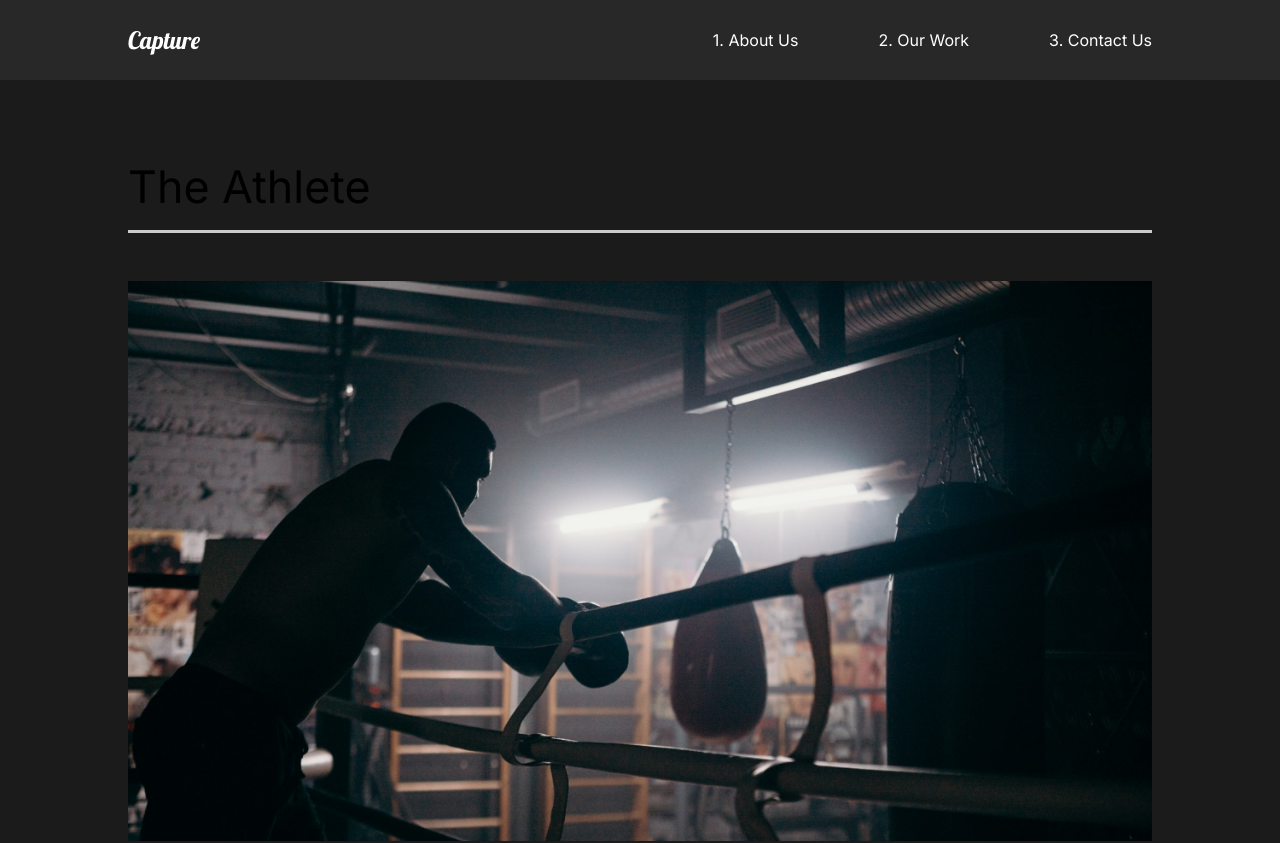
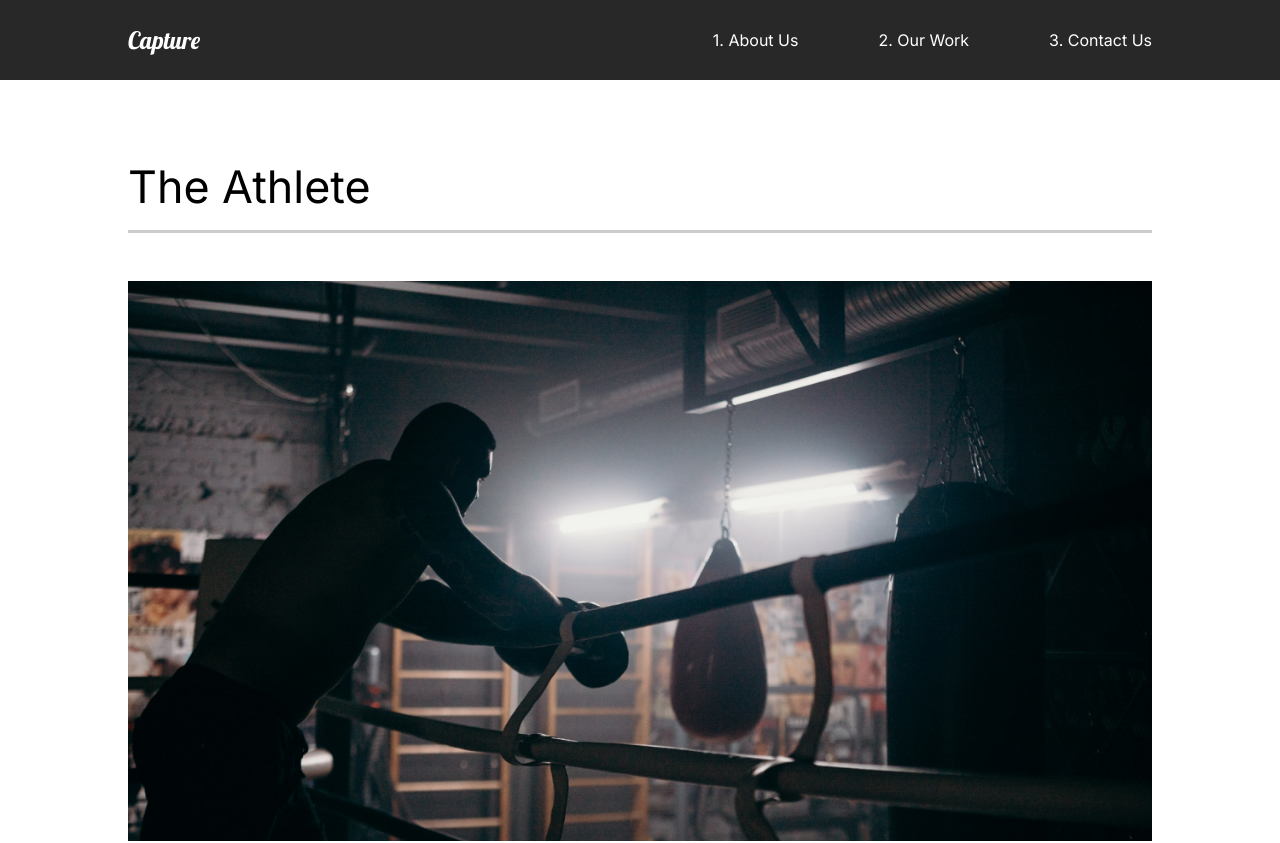
Before and after one commit to EhsanSar9135/capture-portfolio, a React (Create React App) app: page /work in a window 1280 px wide. Shown: the top 843 px of the page. Built offline with nearby package versions, Linux system fonts and the light colour scheme.

Commit message:
Page Transitions

```diff
--- a/src/App.jsx
+++ b/src/App.jsx
@@ -1,5 +1,5 @@
 import React from "react";
-//Import Nav
+//Import Components
 import Nav from "./components/Nav";
 // Import Style
 import GlobalStyle from "./components/GlobalStyle";
@@ -7,21 +7,26 @@
 import AboutUs from "./pages/AboutUs";
 import ContactUs from "./pages/ContactUs";
 import OurWork from "./pages/OurWork";
+import MovieDetail from "./pages/MovieDetail";
 // Import React-Router
-import { Route, Switch } from "react-router-dom";
-import MovieDetail from "./pages/MovieDetail";
+import { Route, Switch, useLocation } from "react-router-dom";
+// Import Animation
+import { AnimatePresence } from "framer-motion";
 
 const App = () => {
+   const location = useLocation();
    return (
       <>
          <GlobalStyle />
          <Nav />
-         <Switch>
-            <Route path="/" exact component={AboutUs} />
-            <Route path="/work" exact component={OurWork} />
-            <Route path="/work/:id" exact component={MovieDetail} />
-            <Route path="/contact" exact component={ContactUs} />
-         </Switch>
+         <AnimatePresence exitBeforeEnter>
+            <Switch location={location} key={location.pathname}>
+               <Route path="/" exact component={AboutUs} />
+               <Route path="/work" exact component={OurWork} />
+               <Route path="/work/:id" exact component={MovieDetail} />
+               <Route path="/contact" exact component={ContactUs} />
+            </Switch>
+         </AnimatePresence>
       </>
    );
 };
--- /dev/null
+++ b/src/animation.js
@@ -0,0 +1,20 @@
+export const pageAnimation = {
+   hidden: {
+      opacity: 0,
+      y: 300,
+   },
+   show: {
+      opacity: 1,
+      y: 0,
+      transition: {
+         duration: 1,
+      },
+   },
+   exit: {
+      opacity: 0,
+      y: 300,
+      transition: {
+         duration: 1,
+      },
+   },
+};
--- a/src/pages/AboutUs.jsx
+++ b/src/pages/AboutUs.jsx
@@ -3,14 +3,22 @@
 import AboutSection from "../components/AboutSection";
 import ServicesSection from "../components/ServicesSection";
 import FAQSection from "../components/FAQSection";
+// Import Animations
+import { motion } from "framer-motion";
+import { pageAnimation } from "../animation";
 
 const AboutUs = () => {
    return (
-      <>
+      <motion.section
+         variants={pageAnimation}
+         initial="hidden"
+         animate="show"
+         exit="exit"
+      >
          <AboutSection />
          <ServicesSection />
          <FAQSection />
-      </>
+      </motion.section>
    );
 };
 
--- a/src/pages/ContactUs.jsx
+++ b/src/pages/ContactUs.jsx
@@ -1,10 +1,18 @@
 import React from "react";
+// Import Animations
+import { motion } from "framer-motion";
+import { pageAnimation } from "../animation";
 
 const ContactUs = () => {
    return (
-      <div>
+      <motion.div
+         variants={pageAnimation}
+         initial="hidden"
+         animate="show"
+         exit="exit"
+      >
          <h1>Contact Us</h1>
-      </div>
+      </motion.div>
    );
 };
 
--- a/src/pages/MovieDetail.jsx
+++ b/src/pages/MovieDetail.jsx
@@ -2,6 +2,9 @@
 import { useHistory } from "react-router-dom";
 import styled from "styled-components";
 import { MovieState } from "../movieState";
+// Import Animations
+import { motion } from "framer-motion";
+import { pageAnimation } from "../animation";
 
 const MovieDetail = () => {
    const history = useHistory();
@@ -19,7 +22,12 @@
    return (
       <>
          {movie && (
-            <Details>
+            <Details
+               variants={pageAnimation}
+               initial="hidden"
+               animate="show"
+               exit="exit"
+            >
                <HeadLine>
                   <h2>{movie.title}</h2>
                   <img src={movie.mainImg} alt="movie" />
@@ -45,7 +53,7 @@
    );
 };
 
-const Details = styled.section`
+const Details = styled(motion.section)`
    color: #fff;
 `;
 
--- a/src/pages/OurWork.jsx
+++ b/src/pages/OurWork.jsx
@@ -5,10 +5,19 @@
 import athlete from "../img/athlete-small.png";
 import theracer from "../img/theracer-small.png";
 import goodtimes from "../img/goodtimes-small.png";
+// Import Animations
+import { motion } from "framer-motion";
+import { pageAnimation } from "../animation";
 
 const OurWork = () => {
    return (
-      <Work>
+      <Work
+         variants={pageAnimation}
+         initial="hidden"
+         animate="show"
+         exit="exit"
+         style={{ background: "#fff" }}
+      >
          <Movie>
             <h2>The Athlete</h2>
             <div className="line"></div>
@@ -35,7 +44,7 @@
 };
 
 // Styled Components
-const Work = styled.div`
+const Work = styled(motion.div)`
    min-height: 100vh;
    overflow: hidden;
    padding: 4rem 8rem;
```
